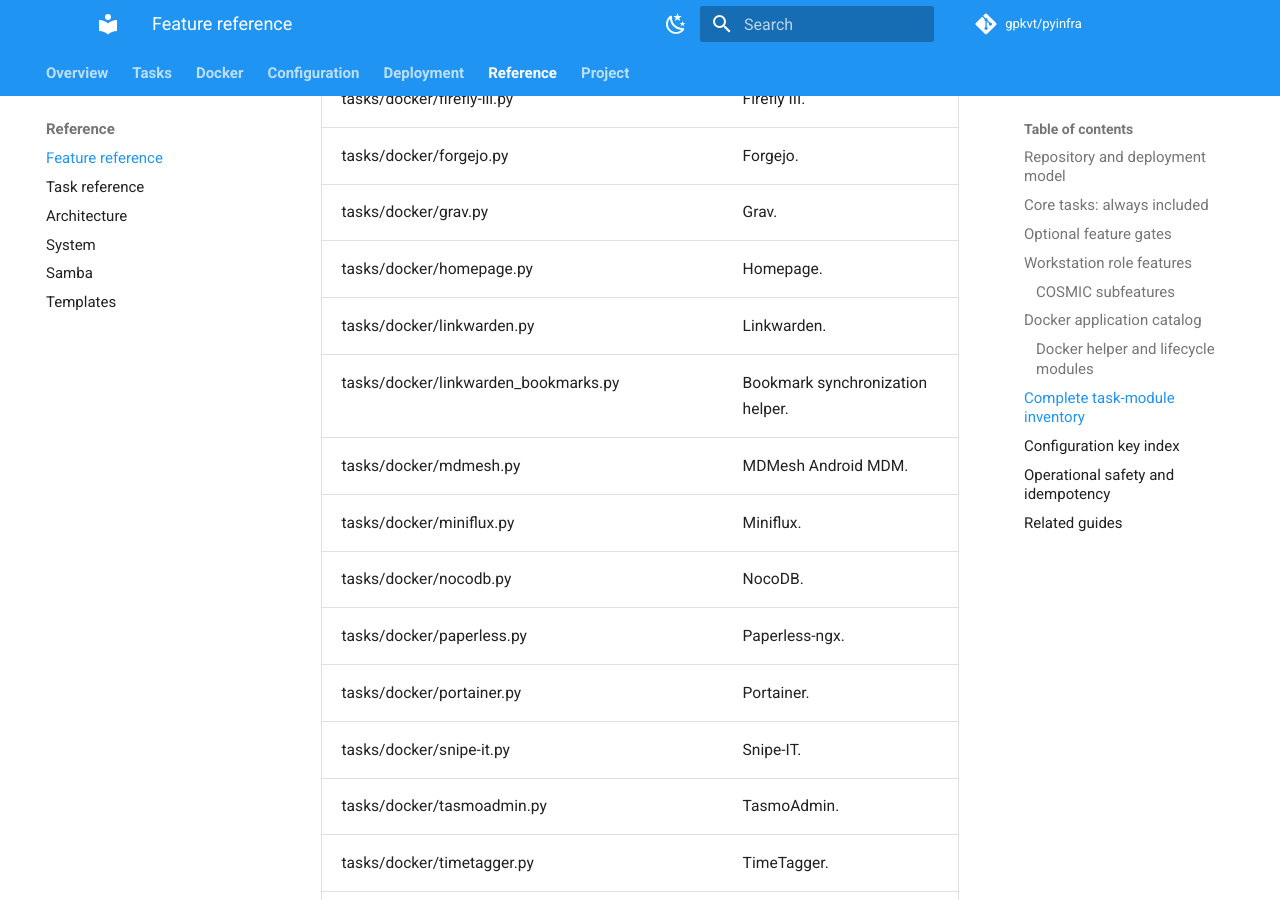
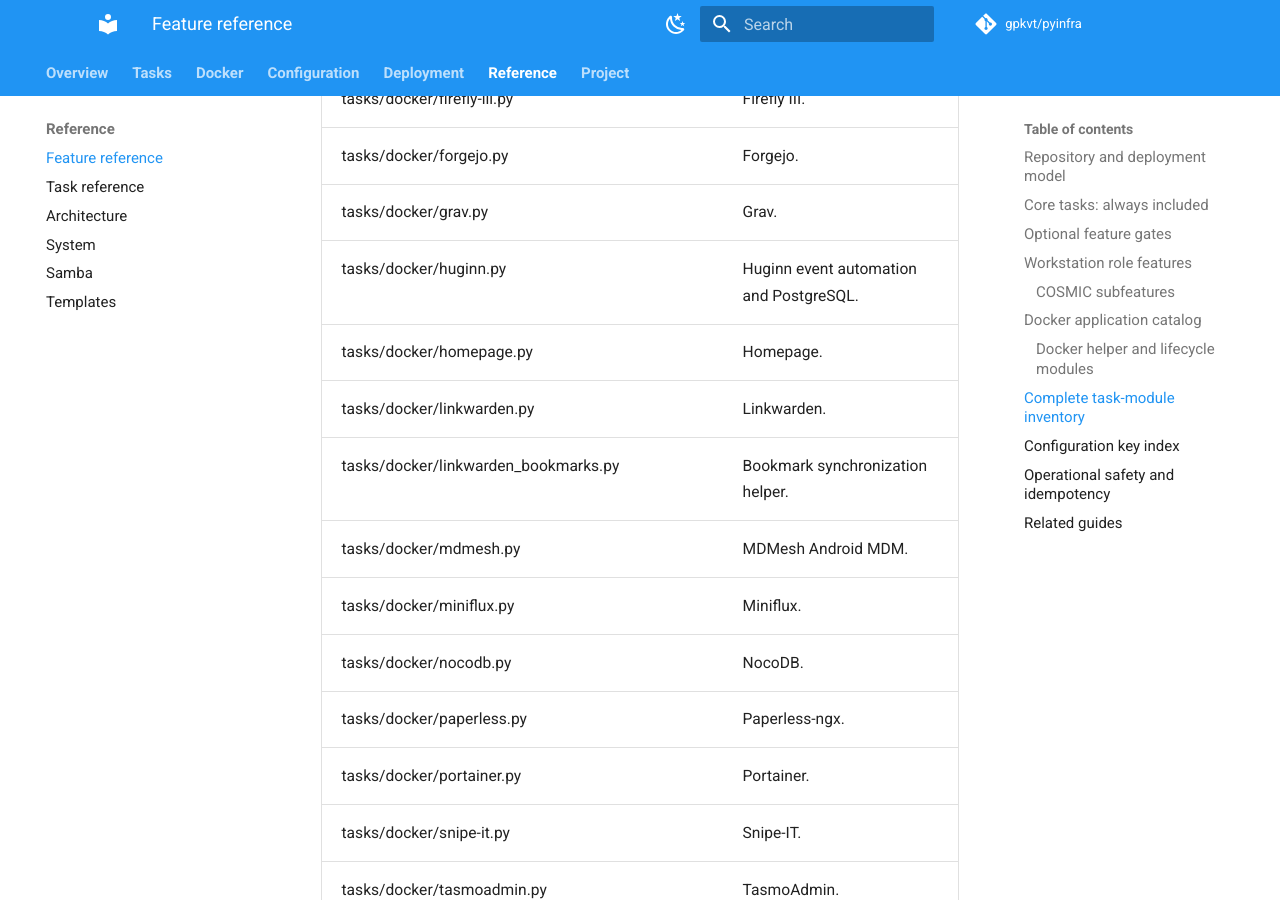
Before and after one commit to gpkvt/pyinfra, an MkDocs documentation site: the page built from docs/feature-reference.md, in a window 1280 px wide and 900 px high, scrolled down 13459 px. Built offline with MkDocs 1.6.1 and Material for MkDocs 9.7.7, drawn with Linux system fonts in a browser that asks for light colours; comment, search, counter and statistics services are not loaded.

```diff
--- a/docs/feature-reference.md
+++ b/docs/feature-reference.md
@@ -153,6 +153,7 @@ This list includes implementation, nested feature, helper and test-fixture modul
 | tasks/docker/firefly-iii.py | Firefly III. |
 | tasks/docker/forgejo.py | Forgejo. |
 | tasks/docker/grav.py | Grav. |
+| tasks/docker/huginn.py | Huginn event automation and PostgreSQL. |
 | tasks/docker/homepage.py | Homepage. |
 | tasks/docker/linkwarden.py | Linkwarden. |
 | tasks/docker/linkwarden_bookmarks.py | Bookmark synchronization helper. |
```
